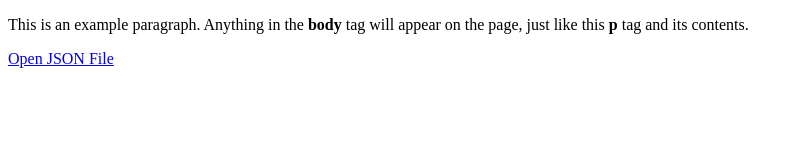
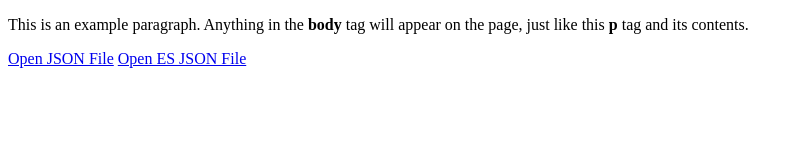
Before and after one commit to enkooo/mobile-api, a plain HTML site: page index.html in a window 1280 px wide. Shown: the whole page, without its empty margins (0-800 px from the left). Drawn offline with Linux system fonts and the light colour scheme.

Commit message:
Update index.html

```diff
--- a/index.html
+++ b/index.html
@@ -6,5 +6,6 @@
   <body>
     <p>This is an example paragraph. Anything in the <strong>body</strong> tag will appear on the page, just like this <strong>p</strong> tag and its contents.</p>
     <a href='ap.json'>Open JSON File<a/>
+    <a href='ap_es.json'>Open ES JSON File<a/>
   </body>
 </html>
```
